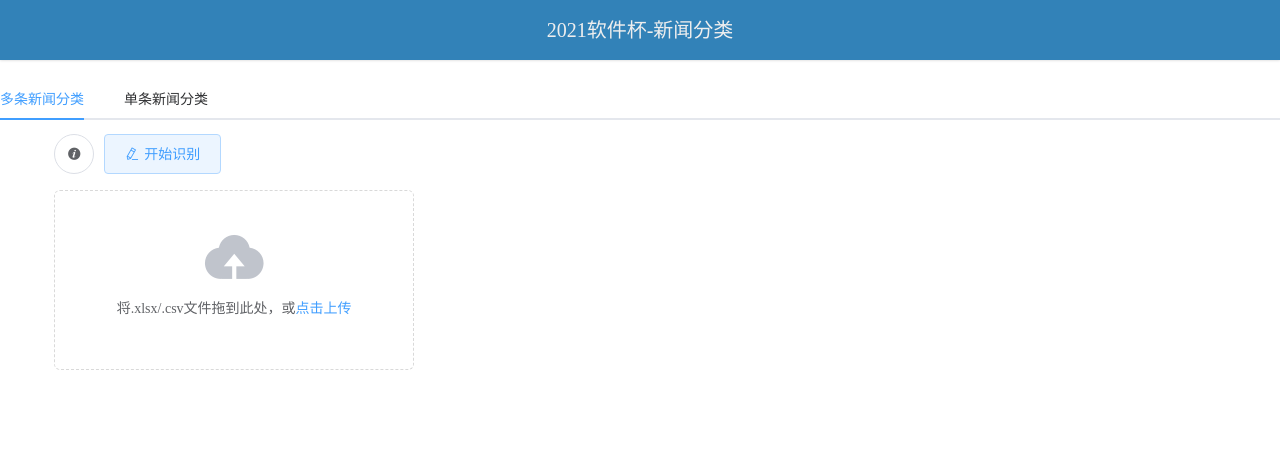
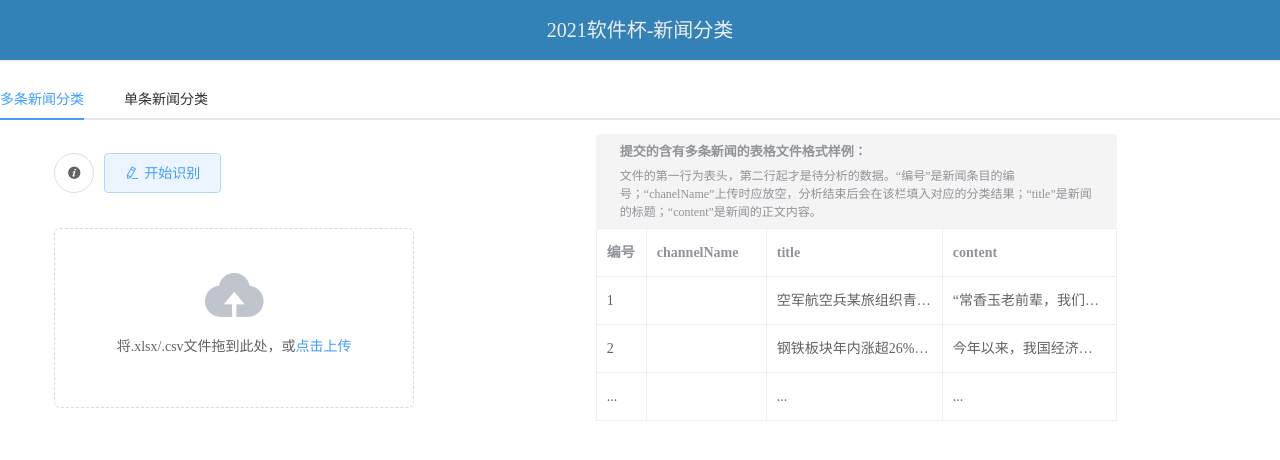
Before and after one commit to FutureXZC/news-classification, a Vue app in the folder frontend/: page /#/cls in a window 1280 px wide. Shown: the top 460 px of the page. Built offline with nearby package versions, Linux system fonts and the light colour scheme.

Commit message:
[+] 完善进度条，改进布局，删除冗余数据

```diff
--- a/frontend/src/main.js
+++ b/frontend/src/main.js
@@ -9,7 +9,6 @@ import "element-ui/lib/theme-chalk/index.css";
 Vue.config.productionTip = false;
 Vue.use(ElementUI);
 
-/* eslint-disable no-new */
 new Vue({
   el: "#app",
   router,
--- a/frontend/src/views/Classification.vue
+++ b/frontend/src/views/Classification.vue
@@ -3,7 +3,7 @@
     <el-header>2021软件杯-新闻分类</el-header>
     <el-tabs v-model="activeName" @tab-click="handleSwitch">
       <el-tab-pane label="多条新闻分类" name="multi">
-        <el-row :gutter="20">
+        <el-row :gutter="20" type="flex" align="middle">
           <el-col :span="10" :offset="1"
             ><div class="translate-button">
               <el-button icon="el-icon-info" circle @click="info()"></el-button>
@@ -15,29 +15,26 @@
                 :disabled="isDisabled"
                 >开始识别</el-button
               >
-            </div></el-col
+            </div>
+          </el-col>
+          <el-col :span="10">
+            <el-alert
+              title="提交的含有多条新闻的表格文件格式样例："
+              description="文件的第一行为表头，第二行起才是待分析的数据。“编号”是新闻条目的编号；“chanelName”上传时应放空，分析结束后会在该栏填入对应的分类结果；“title”是新闻的标题；“content”是新闻的正文内容。"
+              type="info"
+              :closable="false"
             >
-          <el-col :span="10" :offset="2">
-            <transition name="el-fade-in-linear">
-              <div v-show="show" class="transition-box">
-                <el-progress
-                  :text-inside="true"
-                  :stroke-width="26"
-                  :percentage="percent"
-                ></el-progress>
-                <div id="progress-bar">{{ processMsg }}</div>
-              </div>
-            </transition>
+            </el-alert>
           </el-col>
         </el-row>
         <el-row :gutter="20">
-          <el-col :span="10" :offset="1"
-            ><div>
+          <el-col :span="10" :offset="1">
             <el-upload
               class="upload-demo"
               ref="upload"
               drag
               action="http://127.0.0.1:3000/multer/upload"
+              :file-list="fileList"
               :multiple="false"
               :before-upload="handleBeforeUpload"
               :on-success="handleSuccess"
@@ -51,34 +48,59 @@
                 将.xlsx/.csv文件拖到此处，或<em>点击上传</em>
               </div>
             </el-upload>
-            </div></el-col
+            <transition name="el-fade-in-linear">
+              <div v-show="show" class="transition-box">
+                <el-progress
+                  :text-inside="true"
+                  :stroke-width="26"
+                  :percentage="percent"
+                ></el-progress>
+                <div id="progress-bar">{{ processMsg }}</div>
+              </div>
+            </transition></el-col
           >
-          <!-- <el-col :span='14'><div>
-                <el-input
-                    type='textarea'
-                    :rows='8'
-                    placeholder='识别结果'
-                    v-model='textarea'>
-                </el-input>
-            </div></el-col> -->
+          <el-col :span="10">
+            <el-table :data="tableData" border style="width: 100%">
+              <el-table-column prop="no" label="编号" width="50">
+              </el-table-column>
+              <el-table-column
+                prop="channelName"
+                label="channelName"
+                width="120"
+              >
+              </el-table-column>
+              <el-table-column
+                prop="title"
+                label="title"
+                :show-overflow-tooltip="true"
+              >
+              </el-table-column>
+              <el-table-column
+                prop="content"
+                label="content"
+                :show-overflow-tooltip="true"
+              >
+              </el-table-column> </el-table
+          ></el-col>
         </el-row>
       </el-tab-pane>
       <el-tab-pane label="单条新闻分类" name="single">
         <el-form
           ref="form"
           :model="form"
+          :rules="rules"
           label-width="80px"
           v-loading="singleLoading"
         >
           <el-row :gutter="20">
             <el-col :span="16" :offset="1">
-              <el-form-item label="新闻标题">
+              <el-form-item label="新闻标题" prop="title">
                 <el-input v-model="form.title"></el-input> </el-form-item
             ></el-col>
           </el-row>
           <el-row :gutter="20">
             <el-col :span="16" :offset="1">
-              <el-form-item label="新闻内容">
+              <el-form-item label="新闻内容" prop="content">
                 <el-input
                   type="textarea"
                   v-model="form.content"
@@ -114,7 +136,7 @@ import { cls, download } from "@/api/apis";
 
 export default {
   data: () => ({
-    file: "",
+    fileList: [],
     timeStamp: "",
     percent: 0,
     processMsg: "正在上传的新闻文件格式...",
@@ -138,9 +160,41 @@ export default {
       7: "游戏",
       8: "娱乐",
       9: "其他"
+    },
+    tableData: [
+      {
+        no: 1,
+        channelName: "",
+        title: "空军航空兵某旅组织青年飞行员开展现地教学活动",
+        content:
+          "“常香玉老前辈，我们是人民空军飞行员。今天来这里参观学习，特意带来了一架歼-20战斗机模型，向您报告！”近日，空军航空兵某旅组织歼-20试飞员李刚等一批青年飞行员，走进驻地某博物馆寻初心、话传承	博物馆的醒目位置，悬挂着“人民艺术家”、著名豫剧表演艺术家常香玉的两幅挂像。其中一幅的画面中，常香玉手捧一架米格-15战斗机模型。据介绍，这一米格-15战斗机模型，是由一级战斗英雄王海在抗美援朝作战中击落敌机的残骸制作而成，由空军部队赠予常香玉，表达对她当年为志愿军空军捐献战斗机的感激之情。	飞行员们被军民鱼水情深深打动。在常香玉的挂像前，青年飞行员刘洪江代表战友们深情告白：“新时代的人民空军，已经装备了国产新一代隐身战斗机歼-20。您当年为志愿军空军捐献米格-15战斗机的事迹，人民空军一代代飞行员铭记不忘。我们一定刻苦训练、建功蓝天、保卫祖国！”	“谢谢您，老前辈！”牛年春节，在抗美援朝战场击落击伤9架敌机的王海老英雄，当选“感动中国2020年度人物”。人们在整理历史资料时，发现了常香玉到前线慰问参战官兵和战斗英雄时所拍的两张珍贵照片，一张是王海和战友们与常香玉的合影，一张是常香玉手捧米格-15战斗机模型的照片。	常香玉的义举，让现场的飞行员们由衷敬佩。大家纷纷表示，要不负老司令员王海的期望，不负人民群众的深情厚爱。	党史学习教育开展以来，该旅把学习教育成果转化为工作动力，飞行员们苦练精飞，多次圆满完成重大战训任务，部队战斗力稳步提升。（申进科）(责编：陈羽、任佳晖)分享让更多人看到"
+      },
+      {
+        no: 2,
+        channelName: "",
+        title: "钢铁板块年内涨超26% 多股上半年业绩亮眼",
+        content:
+          "今年以来，我国经济运行持续稳定恢复，钢材市场产销两旺，钢铁企业盈利明显好转。截至目前，A股钢铁板块36家上市公司已有9家发布2021年半年度业绩预告，其中8家实现预增。二级市场表现方面，上半年钢铁板块在28个申万一级行业中涨幅居前，截至6月25日收盘，钢铁板块年内涨幅达26.59%。　　6月26日，南钢股份发布业绩预增公告，预计2021年上半年实现归属于上市公司股东的净利润约为22.61亿元，同比增长约102.67%。此外，鞍钢股份预计上半年实现净利润48亿元左右，同比增长幅度为860%左右；沙钢股份预计上半年实现净利润3.6亿至5.4亿元，同比增长幅度为42.69%至114.04%；中信特钢预计上半年实现归属于上市公司股东的净利润为盈利41.3亿至42.3亿元，同比增长50.24%至53.87%。　　机构分析，今年以来，受益于下游地产、基建开工率提升，需求驱动钢铁类上市公司产销量出现较大幅度的增长。此外，供需两旺背景下，钢铁价格持续位于高位，吨钢利润处于较高水平。不过，6月中旬以来，国内钢材现货市场出现持续的震荡下跌行情。兰格钢铁网数据显示，截至6月24日，全国三级螺纹钢现货均价4880元/吨，较6月中旬下跌242元/吨；全国热轧卷板现货均价5340元/吨，较6月中旬下跌212元/吨。　　近日，中钢协副会长骆铁军表示，当前钢材市场下游需求呈现出新变化，但综合而言，今年的钢材消费总体呈增长态势，需求偏乐观。　　深港证券认为，钢铁行业需求端偏弱迹象显现，后续货币趋稳以及投资端回落或影响淡季钢材消费表现。此外，近期钢企陆续披露中报业绩，关注板材占比较高的钢企业绩持续超预期的可能性。（记者 高伟）"
+      },
+      {
+        no: "...",
+        channelName: "",
+        title: "...",
+        content: "..."
+      }
+    ],
+    rules: {
+      title: [{ required: true, message: "请输入新闻标题", trigger: "blur" }],
+      content: [
+        { required: true, message: "请选输入新闻正文内容", trigger: "blur" }
+      ]
     }
   }),
   methods: {
+    /**
+     * @abstract 上传文件前类型检查，仅接受.xlsx和.csv的文件
+     * @param file element-ui uplaod 组件的文件对象
+     */
     handleBeforeUpload(file) {
       let format = file.name
         .substring(file.name.lastIndexOf(".") + 1)
@@ -153,14 +207,24 @@ export default {
           position: "bottom-left",
           duration: 0
         });
+        this.fileList = [];
+        this.isDisabled = false;
         return false;
       }
       return true;
     },
 
+    /**
+     * @abstract 新闻文件上传成功后的执行的回调，调用分析脚本对新闻进行分类
+     * @param file element-ui uplaod 组件的文件对象
+     */
     handleSuccess(file) {
       this.percent = 20;
       this.processMsg = "正在对数据进行分析（可能耗时较长，请稍后）...";
+      // 设置虚拟进度，每秒触发一次
+      let timer = setInterval(() => {
+        this.virtualIncrease();
+      }, 1000);
       cls({ filename: file.originalname, mode: 1 }).then(res => {
         if (res.code === 200) {
           this.percent = 100;
@@ -170,16 +234,20 @@ export default {
           this.$message.error("数据分析失败！");
         }
         this.isDisabled = false;
-        this.file = "";
+        this.fileList = [];
+        clearTimeout(timer);
         setTimeout(() => {
           this.show = false;
         }, 5000);
       });
     },
 
+    /**
+     * @abstract 点击“开始识别”按钮后的回调，发起文件上传和后续操作
+     */
     transHandle() {
-      console.log("开始上传", this.file);
-      if (this.file === "") {
+      console.log("开始上传", this.fileList[0]);
+      if (this.fileList === []) {
         this.$message.error("尚未上传新闻文件，无法进行分类！");
         return;
       }
@@ -189,29 +257,48 @@ export default {
       this.$refs.upload.submit();
     },
 
+    /**
+     * @abstract 上传失败的回调
+     * @param res 后台返回的错误信息
+     * @param file element-ui uplaod 组件的文件对象
+     */
     handleError(res, file) {
       console.log("上传失败：", res);
       this.$message.error("上传失败！");
     },
 
+    /**
+     * @abstract 文件列表更新的回调
+     * @param file element-ui uplaod 组件的文件对象
+     * @param fileList element-ui uplaod 组件的绑定的文件列表
+     */
     handleChange(file, fileList) {
-      console.log("添加文件：", file);
-      this.file = file;
+      this.fileList = fileList.slice(-1);
+      console.log("添加文件：", this.fileList[0]);
     },
 
+    /**
+     * @abstract 切换模式：单条新闻分类或多条新闻分类
+     * @param tab 选项卡对象
+     * @param event 监听触发的事件
+     */
     handleSwitch(tab, event) {
       console.log("切换：", tab.label);
     },
 
+    /**
+     * @abstract 单条新闻分类-提交表单
+     */
     submitForm() {
       this.$refs["form"].validate(valid => {
         if (valid) {
           this.singleLoading = true;
           console.log("开始分析单条新闻...");
           this.$message("新闻类别正在分析中，请稍后...");
+          // 提交表单交给后台模型分析时，应先去除所有的空格、回车和换行，避免调用模型传参时受影响
           cls({
-            title: this.form.title,
-            content: this.form.content,
+            title: this.form.title.replace(/\s+/g, ""),
+            content: this.form.content.replace(/\s+/g, ""),
             mode: 0
           }).then(res => {
             console.log(res);
@@ -222,7 +309,7 @@ export default {
               });
               this.form.result = this.categories[res.msg];
             } else {
-              this.$message.error("数据分析失败！");
+              this.$message.error("新闻分类失败！");
               return;
             }
             this.singleLoading = false;
@@ -234,20 +321,41 @@ export default {
       });
     },
 
+    /**
+     * @abstract 重置单条新闻分类的表单
+     */
     resetForm() {
       this.form.title = "";
       this.form.content = "";
       this.form.result = "待分析";
     },
 
+    /**
+     * @abstract 由于后台模型判断一气呵成，可能存在需要判断的新闻条目较多的情况，故设置进度条虚拟进度计数器器
+     *           每秒增长2%，到80%后每秒增长1%，到95%后每秒增长0.5%，直至99.5%停下
+     */
+    virtualIncrease() {
+      if (this.percent < 80) {
+        this.percent += 2;
+      } else if (this.percent < 95) {
+        this.percent += 1;
+      } else if (this.percent < 99.5) {
+        this.percent += 0.5;
+      }
+    },
+
+    /**
+     * @abstract 多条新闻分类-页面左下角的使用说明信息
+     */
     info() {
       this.$notify({
         title: "使用方法",
+        dangerouslyUseHTMLString: true,
         message:
-          "将文件拖拽到左侧按钮位置，或直接点击左侧按钮，上传含有新闻信息的.xlsx、.csv文件。\
-                        稍等片刻，后台将分析文件并给出新闻分类结果，将结果保存在原文件中。\
-                        识别完成后将自动下载标记了新闻类别的文件。\
-                        进度条将展示后台的实时进度。",
+          "<p>1、将文件拖拽到上传按钮位置，或直接点击上传按钮，上传含有新闻信息的.xlsx或.csv文件。</br>\
+          2、点击左上方的“开始识别”按钮，稍等片刻，后台将分析文件并给出新闻分类结果，将结果保存在原文件中。</br>\
+          3、新闻分类完成后将自动下载标记了新闻类别的文件。</br>\
+          4、进度条将展示后台的实时进度。</p>",
         position: "bottom-left",
         duration: 0
       });
@@ -279,10 +387,11 @@ body {
 }
 .upload-demo {
   text-align: center;
+  height: 100%;
 }
 .el-upload {
   width: 100%;
-  height: 180px;
+  height: 192px;
 }
 .el-upload-dragger {
   width: 100%;
```
Also changed, not shown: frontend/src/api/apis.js (+9 -0 lines), frontend/src/assets/logo.png (deleted). Lines whose indentation alone changed are shown as unchanged.
